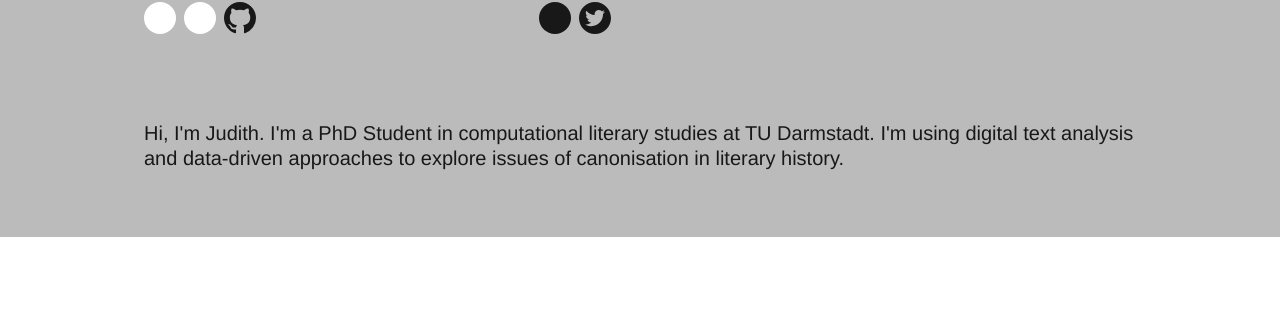
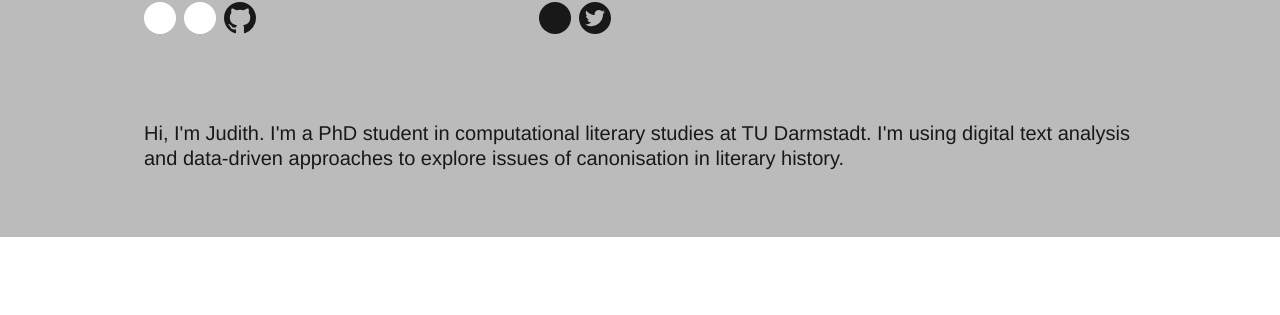
Before and after one commit to jbrottrager/jb, a Jekyll site: the page built from index.html, in a window 1280 px wide. Shown: the part 323-638 px from the top of the page. Built offline with Jekyll 4.4.1, drawn with Linux system fonts in a browser that asks for light colours.

```diff
--- a/_config.yml
+++ b/_config.yml
@@ -14,7 +14,7 @@
 # You can create any custom variable you would like, and they will be accessible
 # in the templates via {{ site.myvariable }}.
 title: Judith Brottrager
-description: Hi, I'm Judith. I'm a PhD Student in computational literary studies at TU Darmstadt. I'm using digital text analysis and data-driven approaches to explore issues of canonisation in literary history.
+description: Hi, I'm Judith. I'm a PhD student in computational literary studies at TU Darmstadt. I'm using digital text analysis and data-driven approaches to explore issues of canonisation in literary history.
 baseurl: "/jb" # the subpath of your site, e.g. /blog
 url: "https://jbrottrager.github.io" # the base hostname & protocol for your site, e.g. http://example.com
 github_username: jbrottrager
```
